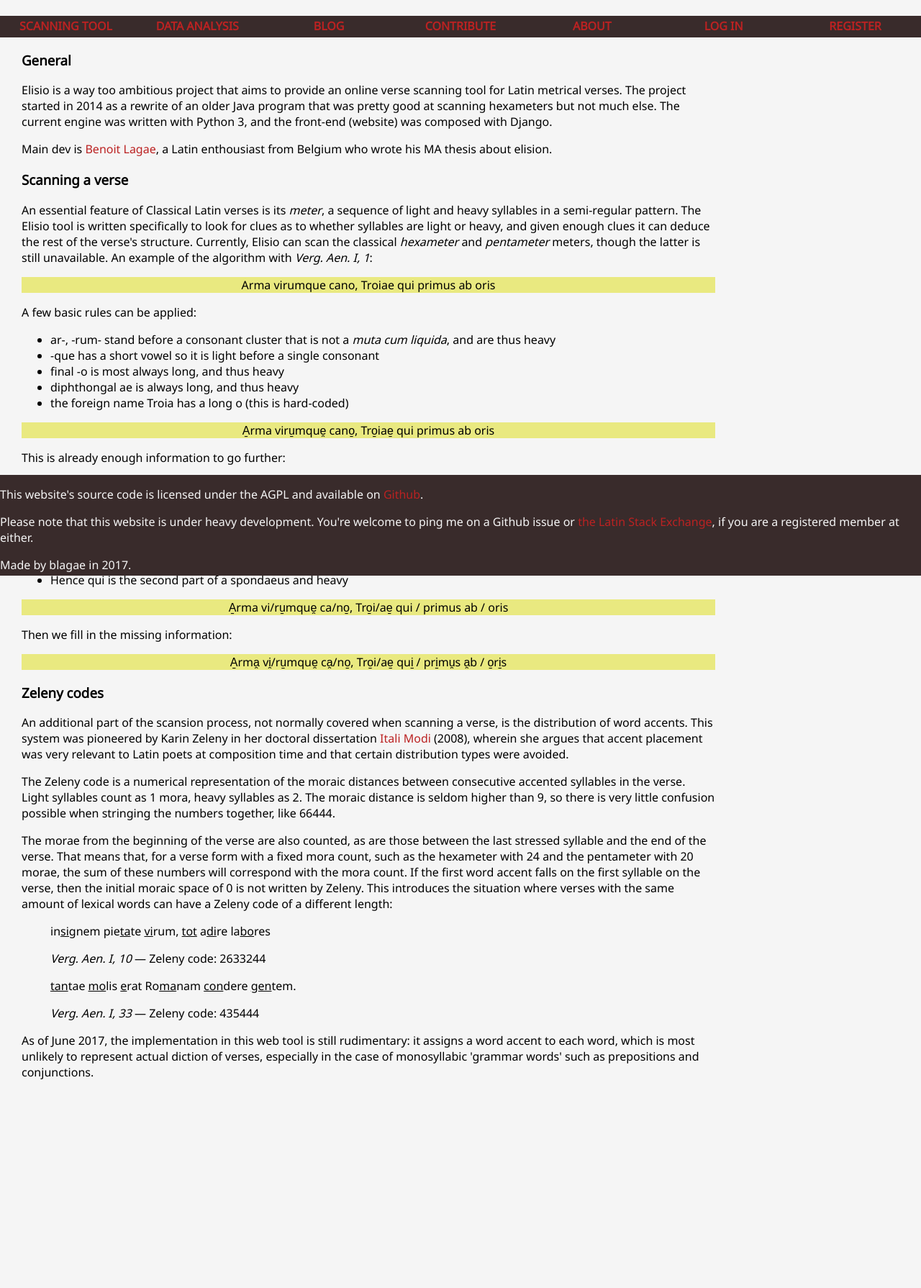
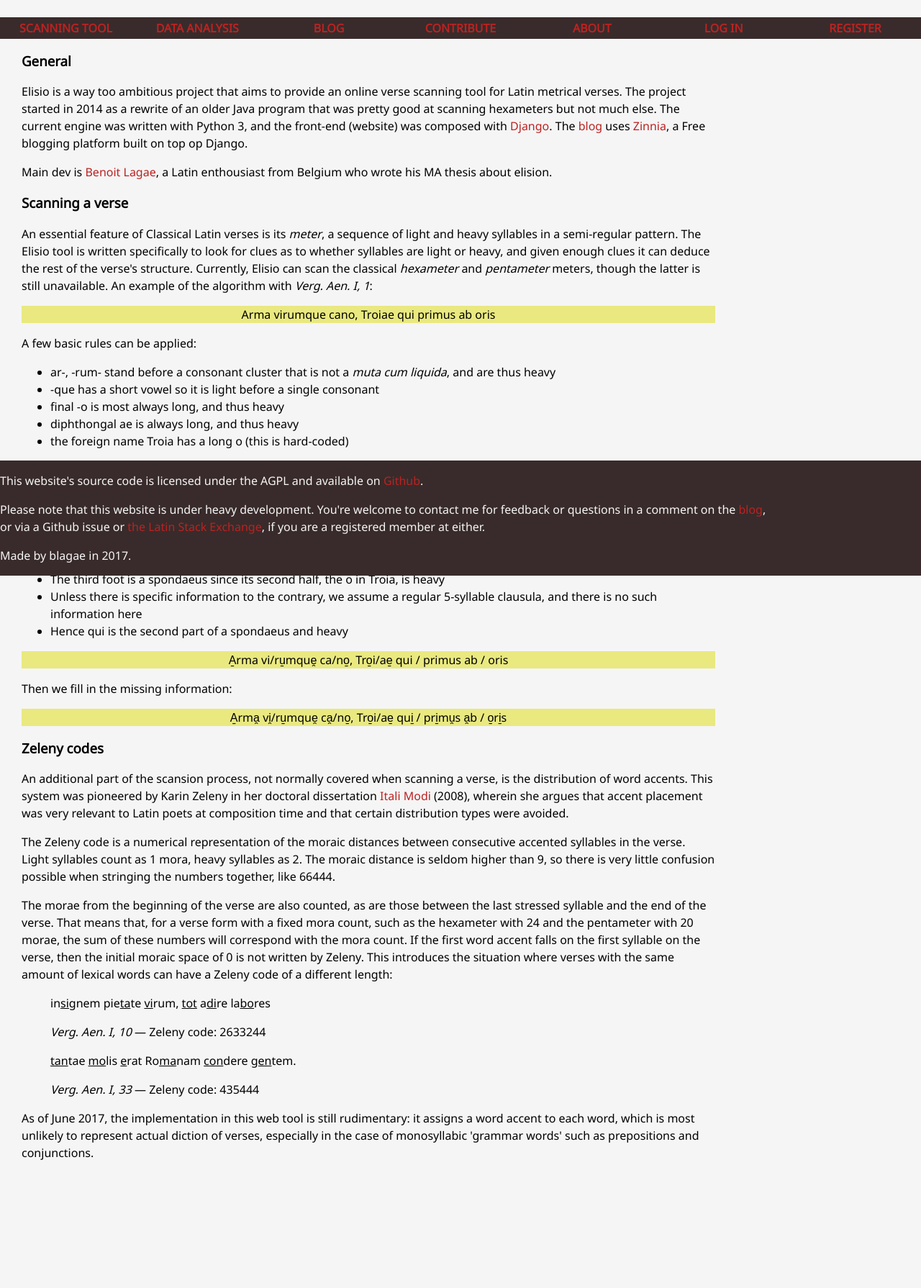
Before and after one commit to blagae/elisio, a Django app: page /about/ in a window 1280 px wide. Shown: the whole page at 72% size. Before the commit the page ends 1500 px from the top, so only its background shows below. Run offline with Django 3.2, Linux system fonts and the light colour scheme; parts of the project's set-up code (start-up, migrations or seed data) failed here and were passed over; some libraries are stand-ins or nearby versions.

Commit message:
Fix some more CSS, and improve external links

```diff
--- a/Elisio/Elisio/static/overrideZinniaStyles.css
+++ b/Elisio/Elisio/static/overrideZinniaStyles.css
@@ -4,7 +4,7 @@
 }
 
     .zinnia p {
-        margin: 0 0 1.5em;
+        margin: 1em 0 1em;
     }
 
     .zinnia.right-sidebar #sidebar {
--- a/Elisio/Elisio/static/styles.css
+++ b/Elisio/Elisio/static/styles.css
@@ -1,6 +1,7 @@
 html {
     position: relative;
     min-height: 100%;
+    line-height: 24px;
 }
 
 body {
@@ -37,7 +38,7 @@ body {
     position: fixed;
     left: 0;
     bottom: 0;
-    height: 140px;
+    height: 160px;
     width: 100%;
 }
 
--- a/Elisio/Elisio/templates/about.html
+++ b/Elisio/Elisio/templates/about.html
@@ -6,9 +6,10 @@
                 <p>
                     Elisio is a way too ambitious project that aims to provide an online verse scanning tool for Latin metrical verses.
                     The project started in 2014 as a rewrite of an older Java program that was pretty good at scanning hexameters but not much else.
-                    The current engine was written with Python 3, and the front-end (website) was composed with Django.
+                    The current engine was written with Python 3, and the front-end (website) was composed with <a href="//www.djangoproject.com/">Django</a>.
+                    The <a href="/blog">blog</a> uses <a href="//django-blog-zinnia.com/">Zinnia</a>, a Free blogging platform built on top op Django.
                 </p>
-                <p>Main dev is <a href="http://github.com/blagae">Benoit Lagae</a>, a Latin enthousiast from Belgium who wrote his MA thesis about elision.</p>
+                <p>Main dev is <a href="//github.com/blagae">Benoit Lagae</a>, a Latin enthousiast from Belgium who wrote his MA thesis about elision.</p>
             </div>
         </section>
         <section id="scansionInfoSection">
@@ -52,7 +53,7 @@
             <div>
                 <p>
                     An additional part of the scansion process, not normally covered when scanning a verse, is the distribution of word accents.
-                    This system was pioneered by Karin Zeleny in her doctoral dissertation <a href="https://verlag.oeaw.ac.at/Itali-Modi">Itali Modi</a> (2008),
+                    This system was pioneered by Karin Zeleny in her doctoral dissertation <a href="//verlag.oeaw.ac.at/Itali-Modi">Itali Modi</a> (2008),
                     wherein she argues that accent placement was very relevant to Latin poets at composition time and that certain distribution types were avoided.
                 </p>
                 <p>
--- a/Elisio/Elisio/templates/base.html
+++ b/Elisio/Elisio/templates/base.html
@@ -46,9 +46,11 @@
         {% endblock %}
         </section>
         <section id="footerSection">
-            <p>This website's source code is licensed under the AGPL and available on <a href="http://github.com/blagae/elisio">Github</a>.</p>
+            <p>This website's source code is licensed under the AGPL and available on <a href="//github.com/blagae/elisio">Github</a>.</p>
             <p>Please note that this website is under heavy development.
-            You're welcome to ping me on a Github issue or <a href="https://latin.stackexchange.com">the Latin Stack Exchange</a>,
+            You're welcome to contact me for feedback or questions in a comment on the <a href="/blog">blog</a>,
+            <br />
+            or via a Github issue or <a href="//latin.stackexchange.com">the Latin Stack Exchange</a>,
             if you are a registered member at either.</p>
             <p>Made by blagae in 2017.</p>
         </section>
```
